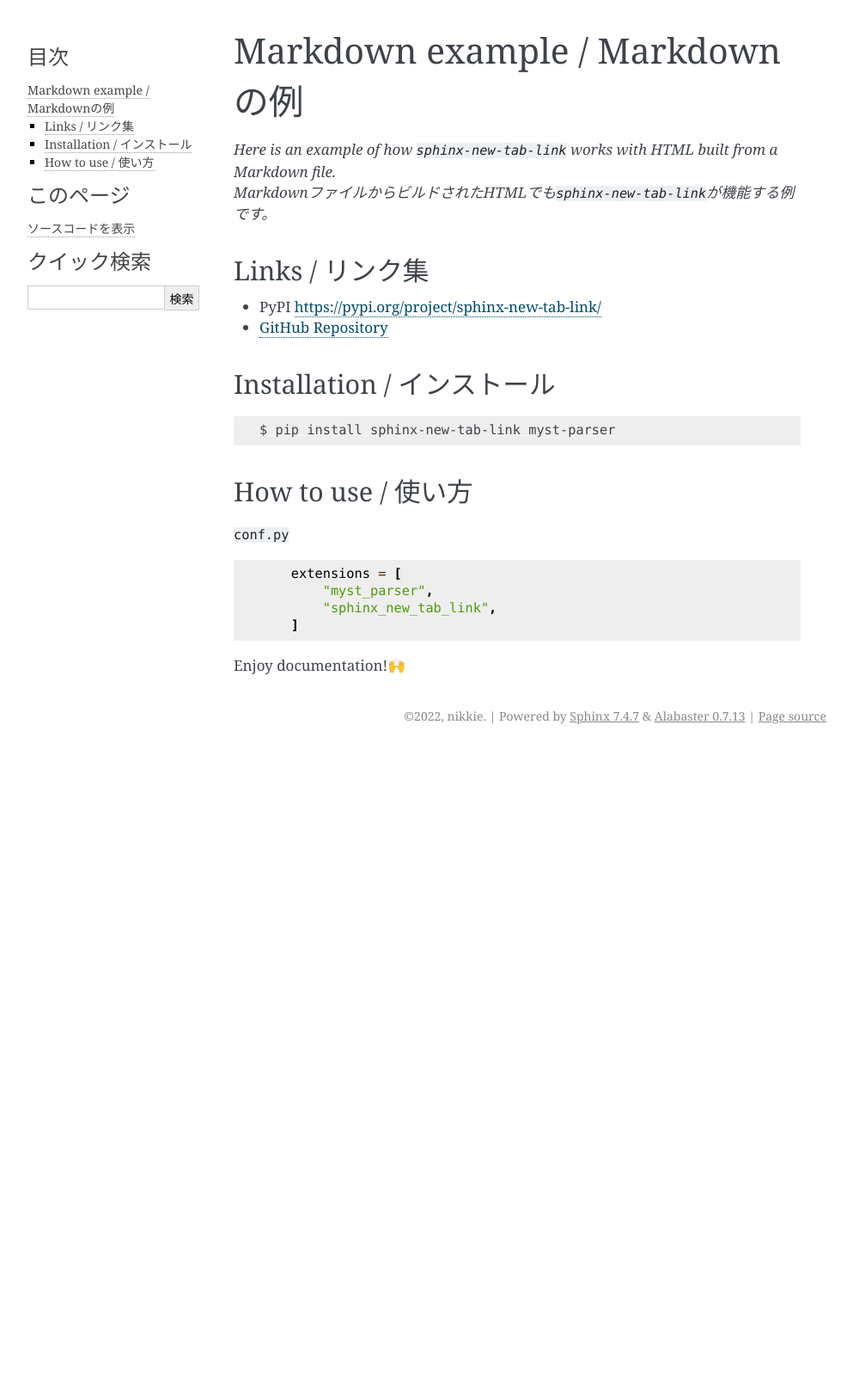
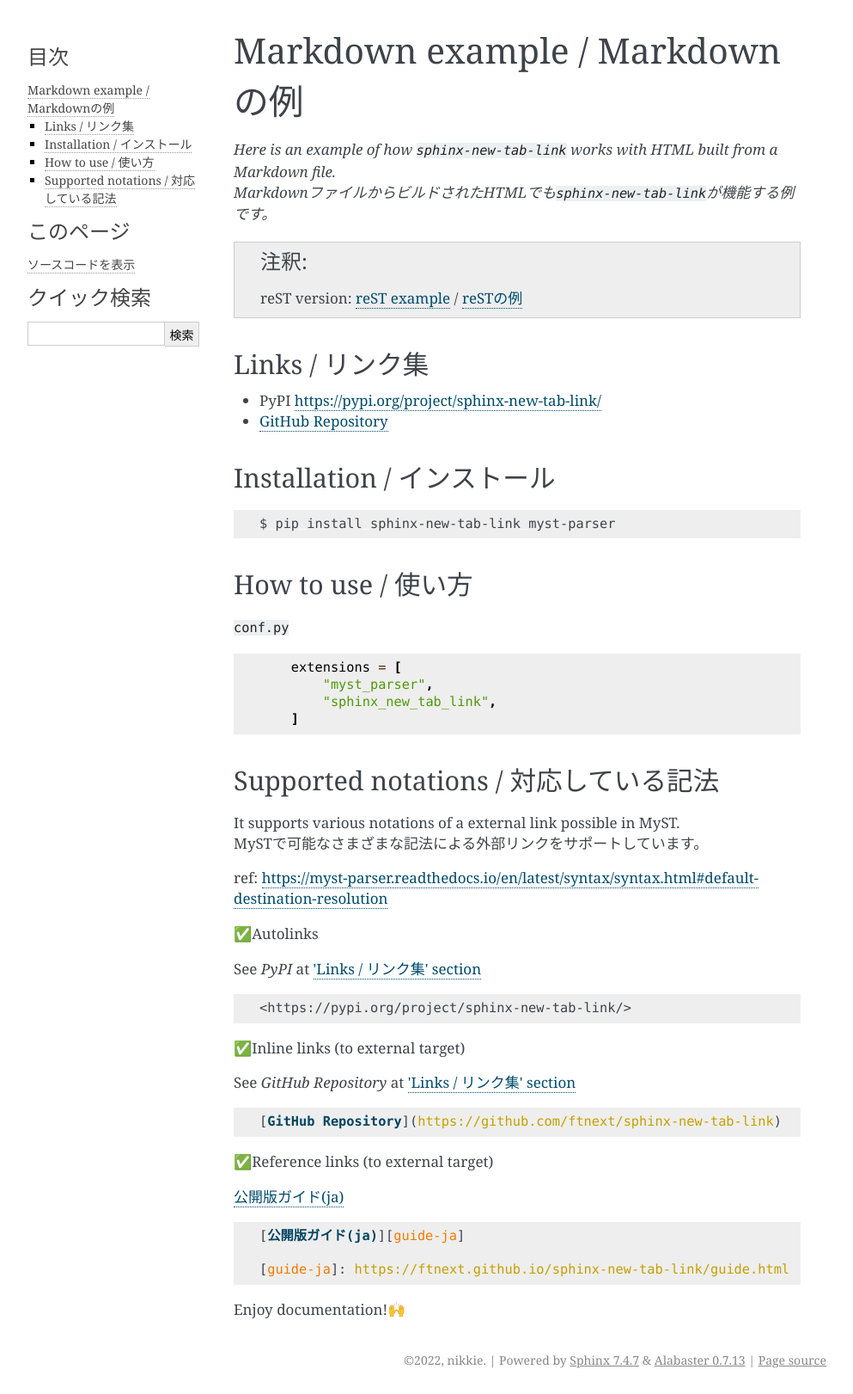
Before and after one commit to ftnext/sphinx-new-tab-link, a Sphinx documentation site: the page built from docs/markdown-example.md, in a window 1280 px wide. Shown: the whole page at 86% size, without its empty margins (148-1141 px from the left). Built offline with Sphinx 7.4.7, drawn with Linux system fonts in a browser that asks for light colours; before the commit the page ends 900 px from its top, so only the background shows below that.

Commit message:
[docs] Show various examples of MyST link notations

````diff
--- a/docs/markdown-example.md
+++ b/docs/markdown-example.md
@@ -2,6 +2,9 @@
 
 *Here is an example of how `sphinx-new-tab-link` works with HTML built from a Markdown file.*
 *MarkdownファイルからビルドされたHTMLでも`sphinx-new-tab-link`が機能する例です。*
+
+```{note} reST version: [reST example](guide.en.rst) / [reSTの例](guide.rst)
+```
 
 ## Links / リンク集
 
@@ -25,4 +28,39 @@
     ]
 ```
 
+## Supported notations / 対応している記法
+
+It supports various notations of a external link possible in MyST.
+MySTで可能なさまざまな記法による外部リンクをサポートしています。
+
+ref: <https://myst-parser.readthedocs.io/en/latest/syntax/syntax.html#default-destination-resolution>
+
+✅Autolinks
+
+See *PyPI* at ['Links / リンク集' section](#links--リンク集)
+
+```md
+<https://pypi.org/project/sphinx-new-tab-link/>
+```
+
+✅Inline links (to external target)
+
+See *GitHub Repository* at ['Links / リンク集' section](#links--リンク集)
+
+```md
+[GitHub Repository](https://github.com/ftnext/sphinx-new-tab-link)
+```
+
+✅Reference links (to external target)
+
+[公開版ガイド(ja)][guide-ja]
+
+[guide-ja]: https://ftnext.github.io/sphinx-new-tab-link/guide.html
+
+```md
+[公開版ガイド(ja)][guide-ja]
+
+[guide-ja]: https://ftnext.github.io/sphinx-new-tab-link/guide.html
+```
+
 Enjoy documentation!🙌
````
